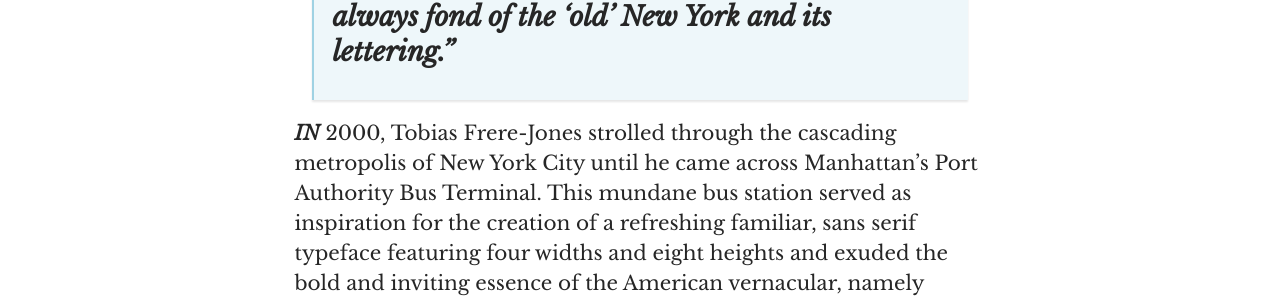
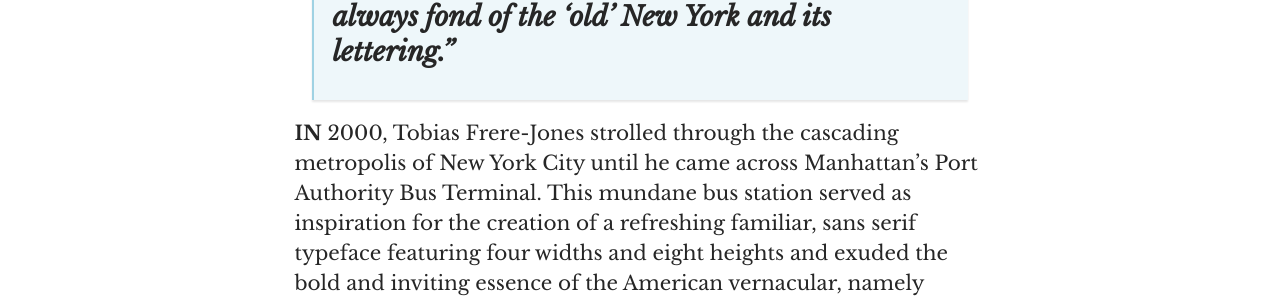
Before and after one commit to ismirithu/Typewriter, a Jekyll site: the page built from _posts/2019-07-20-here-is-my-new-post-for-trial.md, in a window 1280 px wide. Shown: the part 577-878 px from the top of the page. Built offline with Jekyll 4.4.1, drawn with Linux system fonts in a browser that asks for light colours; some web fonts are replaced.

```diff
--- a/_posts/2019-07-20-here-is-my-new-post-for-trial.md
+++ b/_posts/2019-07-20-here-is-my-new-post-for-trial.md
@@ -9,7 +9,7 @@ comments: true
 ---
 > ### *"I suppose there's a hidden personal agenda in the design," Frere-Jones said, "to preserve those old pieces of New York that could be wiped out before they're appreciated. Having grown up here, I was always fond of the 'old' New York and its lettering."*
 
-***IN*** 2000, Tobias Frere-Jones strolled through the cascading metropolis of New York City until he came across Manhattan's Port Authority Bus Terminal. This mundane bus station served as inspiration for the creation of a refreshing familiar, sans serif typeface featuring four widths and eight heights and exuded the bold and inviting essence of the American vernacular, namely Gotham. To be specific, Frere-jones was inspired by the charming sign of the Port Authority Bus Terminal and the characteristic letterings on buildings and shops around New York City. "I suppose there's a hidden personal agenda in the design," Frere-Jones said, "to preserve those old pieces of New York that could be wiped out before they're appreciated. Having grown up here, I was always fond of the 'old' New York and its lettering."
+**IN** 2000, Tobias Frere-Jones strolled through the cascading metropolis of New York City until he came across Manhattan's Port Authority Bus Terminal. This mundane bus station served as inspiration for the creation of a refreshing familiar, sans serif typeface featuring four widths and eight heights and exuded the bold and inviting essence of the American vernacular, namely Gotham. To be specific, Frere-jones was inspired by the charming sign of the Port Authority Bus Terminal and the characteristic letterings on buildings and shops around New York City. "I suppose there's a hidden personal agenda in the design," Frere-Jones said, "to preserve those old pieces of New York that could be wiped out before they're appreciated. Having grown up here, I was always fond of the 'old' New York and its lettering."
 
 The Gotham typeface was originally commissioned by GQ magazine, whose editors wanted to rebrand the magazine with a "masculine, new and fresh" sans-serif with a "geometric structure." Johnathan Hoefler of Hoefler and Co and Frere-Jones' former business partner noted that GQ required something "that was going to be very fresh and very established to have a sort of credible voice to it.
 
```
